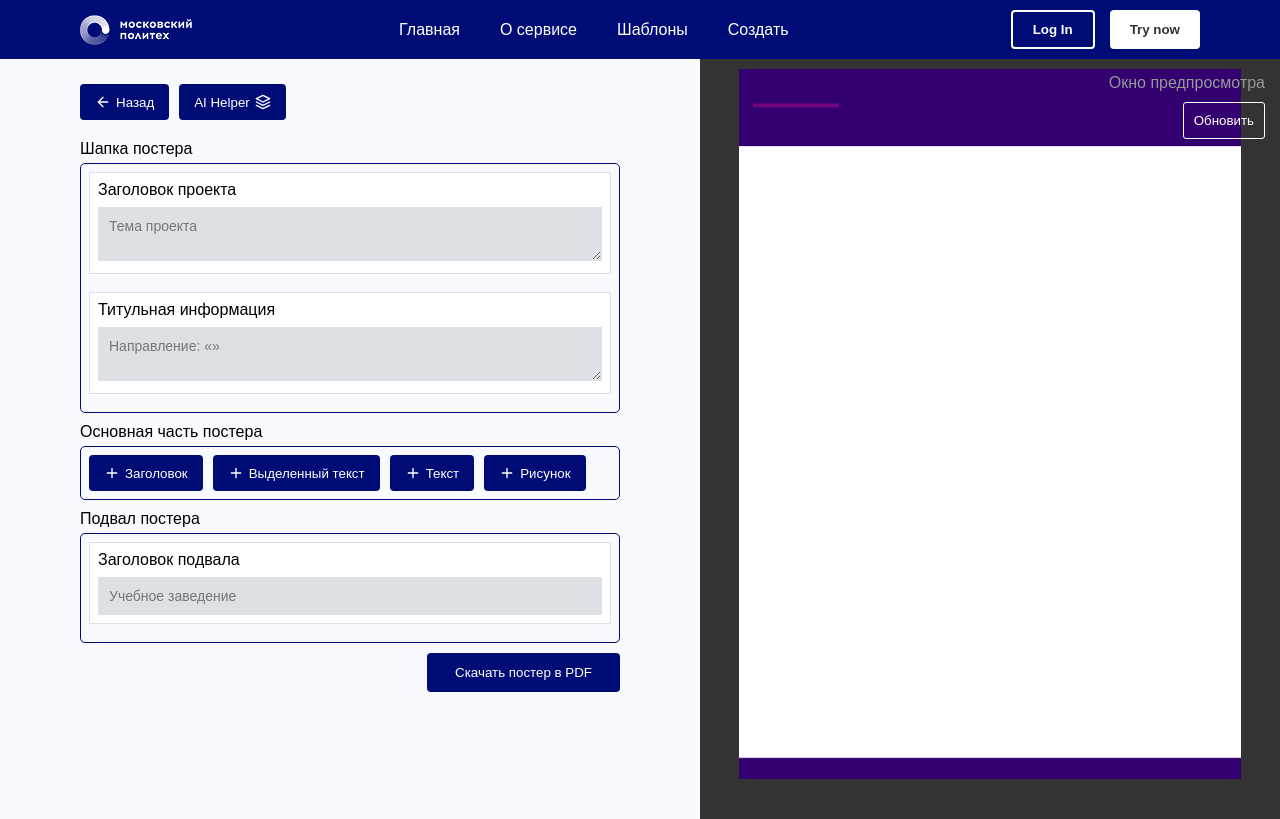
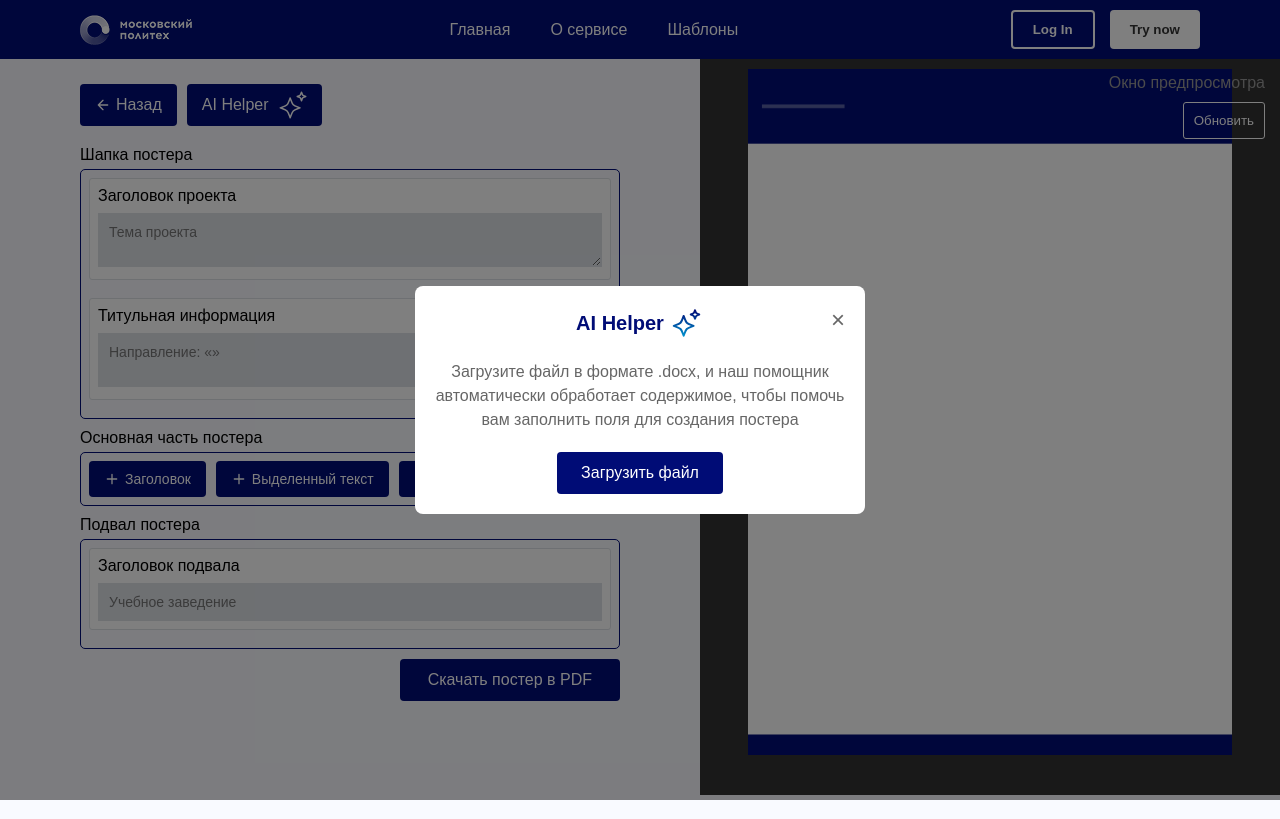
Before and after one commit to izeli4ka/graduation_paper, a Vue app: page /create in a window 1280 px wide. Both pictures are taken after a click on the button "AI Helper". Built offline with nearby package versions, Linux system fonts and the light colour scheme; the HTML template or start-up script is replaced by a standard one.

Commit message:
templatePage, modal window, small edits

```diff
--- a/src/components/FormSection.vue
+++ b/src/components/FormSection.vue
@@ -2,56 +2,34 @@
 <template>
   <section class="form-section">
     <div class="navigation-buttons">
-      <button class="back-btn">
-        <svg
-          width="16"
-          height="16"
-          viewBox="0 0 24 24"
-          fill="none"
-          xmlns="http://www.w3.org/2000/svg"
-        >
-          <path
-            d="M19 12H5M5 12L12 19M5 12L12 5"
-            stroke="white"
-            stroke-width="2"
-            stroke-linecap="round"
-            stroke-linejoin="round"
-          />
+      <router-link to="/templates" class="back-btn">
+        <svg width="16" height="16" viewBox="0 0 24 24" fill="none" xmlns="http://www.w3.org/2000/svg">
+          <path d="M19 12H5M5 12L12 19M5 12L12 5" stroke="white" stroke-width="2" stroke-linecap="round"
+            stroke-linejoin="round" />
         </svg>
         Назад
+      </router-link>
+      <button class="ai-helper-btn" @click="showModal = true">
+        AI Helper
+        <img src="../assets/AI_white.svg" alt="image">
       </button>
-      <button class="ai-helper-btn">
-        AI Helper
-        <svg
-          width="16"
-          height="16"
-          viewBox="0 0 24 24"
-          fill="none"
-          xmlns="http://www.w3.org/2000/svg"
-        >
-          <path
-            d="M12 2L2 7L12 12L22 7L12 2Z"
-            stroke="white"
-            stroke-width="2"
-            stroke-linecap="round"
-            stroke-linejoin="round"
-          />
-          <path
-            d="M2 17L12 22L22 17"
-            stroke="white"
-            stroke-width="2"
-            stroke-linecap="round"
-            stroke-linejoin="round"
-          />
-          <path
-            d="M2 12L12 17L22 12"
-            stroke="white"
-            stroke-width="2"
-            stroke-linecap="round"
-            stroke-linejoin="round"
-          />
-        </svg>
-      </button>
+    </div>
+    <div v-if="showModal" class="modal-overlay">
+      <div class="modal-content">
+        <div class="modal-header">
+          <h3>AI Helper</h3>
+          <img src="../assets/AI_gradient.svg" alt="image">
+        </div>
+        <button class="close-btn" @click="showModal = false">×</button>
+        <div class="modal-body">
+          <p>Загрузите файл в формате .docx, и наш помощник автоматически обработает содержимое, чтобы помочь вам
+            заполнить поля для создания постера</p>
+          <button class="upload-btn" @click="triggerFileUpload">
+            Загрузить файл
+          </button>
+          <input type="file" ref="fileInput" accept=".docx" @change="handleFileUpload" style="display: none">
+        </div>
+      </div>
     </div>
     <div class="form-div">
       <!-- Poster Header Form -->
@@ -59,97 +37,52 @@
       <div class="form-container">
         <div class="form-group">
           <label for="project-title">Заголовок проекта</label>
-          <textarea
-            type="text"
-            id="project-title"
-            class="form-control"
-            placeholder="Тема проекта"
-            v-model="title"
+          <textarea type="text" id="project-title" class="form-control" placeholder="Тема проекта" v-model="title"
             @input="
               (e) => {
                 autoResize(e);
                 updateTitle();
               }
-            "
-          ></textarea>
+            "></textarea>
         </div>
 
         <div class="form-group">
           <label for="project-info">Титульная информация</label>
-          <textarea
-            type="text"
-            id="project-info"
-            class="form-control"
-            placeholder="Направление: «»"
-            v-model="subtitle"
+          <textarea type="text" id="project-info" class="form-control" placeholder="Направление: «»" v-model="subtitle"
             @input="
               (e) => {
                 autoResize(e);
                 updateSubtitle();
               }
-            "
-          ></textarea>
+            "></textarea>
         </div>
       </div>
 
       <!-- Poster Main Content Form -->
       <h3 class="form-title">Основная часть постера</h3>
       <div class="form-container">
-        <div
-          v-for="(element, index) in elements"
-          :key="element.id"
-          class="form-group"
-        >
+        <div v-for="(element, index) in elements" :key="element.id" class="form-group">
           <label :for="element.id">
             {{ getElementLabel(element.type) }}
           </label>
-          <textarea
-            v-if="['text', 'highlightedText'].includes(element.type)"
-            :id="element.id"
-            class="form-control form-textarea"
-            :placeholder="getElementPlaceholder(element.type)"
-            v-model="element.text"
+          <textarea v-if="['text', 'highlightedText'].includes(element.type)" :id="element.id"
+            class="form-control form-textarea" :placeholder="getElementPlaceholder(element.type)" v-model="element.text"
             @input="
               (e) => {
                 autoResize(e);
                 updateContent();
               }
-            "
-          ></textarea>
-          <input
-            v-else
-            type="text"
-            :id="element.id"
-            class="form-control"
-            :placeholder="getElementPlaceholder(element.type)"
-            v-model="element.text"
-            @input="updateContent"
-          />
+            "></textarea>
+          <input v-else type="text" :id="element.id" class="form-control"
+            :placeholder="getElementPlaceholder(element.type)" v-model="element.text" @input="updateContent" />
 
           <div v-if="element.type === 'image'" class="image-upload-container">
-            <input
-              type="file"
-              :id="'file-' + element.id"
-              class="file-input"
-              accept="image/*"
-              @change="(e) => handleImageUpload(e, element)"
-              hidden
-            />
+            <input type="file" :id="'file-' + element.id" class="file-input" accept="image/*"
+              @change="(e) => handleImageUpload(e, element)" hidden />
             <button class="add-file-btn" @click="triggerFileInput(element.id)">
-              <svg
-                width="16"
-                height="16"
-                viewBox="0 0 24 24"
-                fill="none"
-                xmlns="http://www.w3.org/2000/svg"
-              >
-                <path
-                  d="M12 5V19M5 12H19"
-                  stroke="black"
-                  stroke-width="2"
-                  stroke-linecap="round"
-                  stroke-linejoin="round"
-                />
+              <svg width="16" height="16" viewBox="0 0 24 24" fill="none" xmlns="http://www.w3.org/2000/svg">
+                <path d="M12 5V19M5 12H19" stroke="black" stroke-width="2" stroke-linecap="round"
+                  stroke-linejoin="round" />
               </svg>
               {{ element.imageUrl ? "Изменить файл" : "Добавить файл" }}
             </button>
@@ -164,74 +97,30 @@
         </div>
         <div class="action-buttons">
           <button class="action-btn" @click="addElement('header')">
-            <svg
-              width="16"
-              height="16"
-              viewBox="0 0 24 24"
-              fill="none"
-              xmlns="http://www.w3.org/2000/svg"
-            >
-              <path
-                d="M12 5V19M5 12H19"
-                stroke="white"
-                stroke-width="2"
-                stroke-linecap="round"
-                stroke-linejoin="round"
-              />
+            <svg width="16" height="16" viewBox="0 0 24 24" fill="none" xmlns="http://www.w3.org/2000/svg">
+              <path d="M12 5V19M5 12H19" stroke="white" stroke-width="2" stroke-linecap="round"
+                stroke-linejoin="round" />
             </svg>
             Заголовок
           </button>
           <button class="action-btn" @click="addElement('highlightedText')">
-            <svg
-              width="16"
-              height="16"
-              viewBox="0 0 24 24"
-              fill="none"
-              xmlns="http://www.w3.org/2000/svg"
-            >
-              <path
-                d="M12 5V19M5 12H19"
-                stroke="white"
-                stroke-width="2"
-                stroke-linecap="round"
-                stroke-linejoin="round"
-              />
+            <svg width="16" height="16" viewBox="0 0 24 24" fill="none" xmlns="http://www.w3.org/2000/svg">
+              <path d="M12 5V19M5 12H19" stroke="white" stroke-width="2" stroke-linecap="round"
+                stroke-linejoin="round" />
             </svg>
             Выделенный текст
           </button>
           <button class="action-btn" @click="addElement('text')">
-            <svg
-              width="16"
-              height="16"
-              viewBox="0 0 24 24"
-              fill="none"
-              xmlns="http://www.w3.org/2000/svg"
-            >
-              <path
-                d="M12 5V19M5 12H19"
-                stroke="white"
-                stroke-width="2"
-                stroke-linecap="round"
-                stroke-linejoin="round"
-              />
+            <svg width="16" height="16" viewBox="0 0 24 24" fill="none" xmlns="http://www.w3.org/2000/svg">
+              <path d="M12 5V19M5 12H19" stroke="white" stroke-width="2" stroke-linecap="round"
+                stroke-linejoin="round" />
             </svg>
             Текст
           </button>
           <button class="action-btn" @click="addElement('image')">
-            <svg
-              width="16"
-              height="16"
-              viewBox="0 0 24 24"
-              fill="none"
-              xmlns="http://www.w3.org/2000/svg"
-            >
-              <path
-                d="M12 5V19M5 12H19"
-                stroke="white"
-                stroke-width="2"
-                stroke-linecap="round"
-                stroke-linejoin="round"
-              />
+            <svg width="16" height="16" viewBox="0 0 24 24" fill="none" xmlns="http://www.w3.org/2000/svg">
+              <path d="M12 5V19M5 12H19" stroke="white" stroke-width="2" stroke-linecap="round"
+                stroke-linejoin="round" />
             </svg>
             Рисунок
           </button>
@@ -242,19 +131,13 @@
       <div class="form-container">
         <div class="form-group">
           <label for="footer-title">Заголовок подвала</label>
-          <input
-            type="text"
-            id="footer-title"
-            class="form-control"
-            placeholder="Учебное заведение"
-            v-model="footer"
+          <input type="text" id="footer-title" class="form-control" placeholder="Учебное заведение" v-model="footer"
             @input="
               (e) => {
                 autoResize(e);
                 updateFooter();
               }
-            "
-          />
+            " />
         </div>
       </div>
       <div class="btn-container">
@@ -416,6 +299,22 @@ const removeImage = (element) => {
   element.imageName = null
   updateContent()
 }
+
+const showModal = ref(false);
+const fileInput = ref(null);
+
+const triggerFileUpload = () => {
+  fileInput.value.click();
+};
+
+const handleFileUpload = (event) => {
+  const file = event.target.files[0];
+  if (file) {
+    // Здесь будет логика обработки файла
+    console.log('File uploaded:', file.name);
+    showModal.value = false;
+  }
+};
 </script>
 
 
@@ -476,11 +375,13 @@ const removeImage = (element) => {
 
 .back-btn,
 .ai-helper-btn {
-  padding: 10px 15px;
+  padding: 7px 15px;
   margin-right: 10px;
   border: none;
   border-radius: 4px;
   cursor: pointer;
+  text-decoration: none;
+  font-size: 16px;
 }
 
 .back-btn {
@@ -499,6 +400,7 @@ const removeImage = (element) => {
   color: white;
   display: flex;
   align-items: center;
+  gap: 10px;
 }
 
 .ai-helper-btn svg {
@@ -524,6 +426,7 @@ const removeImage = (element) => {
 .form-group {
   background-color: #ffffff;
   padding: 8px;
+  border-radius: 3px;
   border: 1px solid #dde1e6;
 }
 
@@ -571,6 +474,7 @@ const removeImage = (element) => {
   margin-right: 10px;
   border-radius: 4px;
   cursor: pointer;
+  font-size: 14px;
 }
 
 .action-btn svg {
@@ -586,6 +490,7 @@ const removeImage = (element) => {
   color: white;
   display: flex;
   align-items: center;
+  font-size: 16px;
 }
 
 .btn-container {
@@ -610,9 +515,12 @@ const removeImage = (element) => {
 }
 
 .form-textarea {
-  min-height: 50px; /* Минимальная высота */
-  resize: vertical; /* Разрешаем изменение размера только по вертикали */
-  line-height: 1.5; /* Улучшаем читаемость */
+  min-height: 50px;
+  /* Минимальная высота */
+  resize: vertical;
+  /* Разрешаем изменение размера только по вертикали */
+  line-height: 1.5;
+  /* Улучшаем читаемость */
   overflow: hidden;
 }
 
@@ -664,4 +572,82 @@ const removeImage = (element) => {
 .file-input {
   display: none;
 }
+
+.modal-overlay {
+  position: fixed;
+  top: 0;
+  left: 0;
+  right: 0;
+  bottom: 0;
+  background-color: rgba(0, 0, 0, 0.5);
+  display: flex;
+  justify-content: center;
+  align-items: center;
+  z-index: 1000;
+}
+
+.modal-content {
+  background-color: white;
+  border-radius: 8px;
+  width: 90%;
+  max-width: 450px;
+  padding: 20px;
+  position: relative;
+}
+
+.modal-header {
+  display: flex;
+  justify-content: center;
+  margin-bottom: 20px;
+  align-items: center;
+  gap: 5px;
+}
+
+.modal-header h3 {
+  margin: 0;
+  color: var(--blue-color);
+  font-size: 20px;
+}
+
+.close-btn {
+  background: none;
+  border: none;
+  font-size: 24px;
+  cursor: pointer;
+  color: #666;
+  position: absolute;
+  right: 20px;
+  top: 20px;
+}
+
+.close-btn:hover {
+  background-color: rgba(255, 0, 0, 0.1);
+  border-radius: 50%;
+}
+
+.modal-body {
+  text-align: center;
+}
+
+.modal-body p {
+  margin-bottom: 20px;
+  color: #666;
+  line-height: 1.5;
+}
+
+.upload-btn {
+  background-color: var(--blue-color);
+  color: white;
+  border: none;
+  padding: 12px 24px;
+  border-radius: 4px;
+  cursor: pointer;
+  font-weight: 500;
+  transition: background-color 0.3s;
+  font-size: 16px;
+}
+
+.upload-btn:hover {
+  background-color: #000a61;
+}
 </style>
--- a/src/components/HeaderSection.vue
+++ b/src/components/HeaderSection.vue
@@ -10,7 +10,7 @@
       <router-link to="/" class="nav-link">Главная</router-link>
       <router-link to="/about" class="nav-link">О сервисе</router-link>
       <router-link to="/templates" class="nav-link">Шаблоны</router-link>
-      <router-link to="/create" class="nav-link">Создать</router-link>
+      <!-- <router-link to="/create" class="nav-link">Создать</router-link> -->
     </nav>
     <div class="auth-buttons">
       <button class="login-btn">Log In</button>
--- a/src/components/PosterSection.vue
+++ b/src/components/PosterSection.vue
@@ -59,13 +59,13 @@ const posterData = computed(() => store.posterData);
 
 .header {
   height: 1080px;
-  background-color: #32006f;
+  background-color: #000c76;
   padding: 0px 200px;
   display: flex;
   flex-direction: column;
-  justify-content: center;
+  justify-content: space-evenly;
   align-items: flex-start;
-  gap: 50px;
+  /* gap: 50px; */
 }
 
 .title {
@@ -77,9 +77,8 @@ const posterData = computed(() => store.posterData);
 .rectangle {
   width: 1200px;
   height: 54px;
-  background-color: #740480;
+  background-color: #5860A6;
   clip-path: polygon(0 0, 100% 0, 95% 100%, 0 100%);
-  margin-bottom: 60px;
 }
 
 .subtitle {
@@ -120,7 +119,7 @@ const posterData = computed(() => store.posterData);
 .special-text {
   font-size: 96px;
   line-height: 1.4;
-  color: #32006f;
+  color: #000c76;
   margin-bottom: 60px;
 }
 
@@ -130,7 +129,7 @@ const posterData = computed(() => store.posterData);
   justify-content: center;
   align-items: center;
   padding: 0 200px;
-  background-color: #32006f;
+  background-color: #000c76;
 }
 
 .footer-text {
--- a/src/components/PreviewSection.vue
+++ b/src/components/PreviewSection.vue
@@ -75,7 +75,7 @@ const generatePosterPreview = async () => {
   color: white;
   padding: 10px 20px;
   position: relative;
-  max-height: 95vh;
+  max-height: 92vh;
 }
 
 .preview-header {
--- a/src/router/index.js
+++ b/src/router/index.js
@@ -21,12 +21,21 @@ const routes = [
     path: '/templates',
     name: 'Templates',
     component: () => import('../views/TemplatesPage.vue')
+  },
+  {
+    path: '/create/:template?',
+    name: 'CreatePoster',
+    component: () => import('../views/CreatePosterPage.vue'),
+    props: true
   }
 ]
 
 const router = createRouter({
   history: createWebHistory(),
-  routes
+  routes,
+  scrollBehavior() {
+    return { top: 0, left: 0 }
+  }
 })
 
 export default router
--- a/src/views/CreatePosterPage.vue
+++ b/src/views/CreatePosterPage.vue
@@ -30,9 +30,9 @@ import PosterSection from "../components/PosterSection.vue";
 body {
   background-color: #f9faff;
   margin: 0;
-    padding: 0;
-    height: 100%;
-    overflow: hidden;
+  padding: 0;
+  height: 100%;
+  /* overflow: hidden; */
 }
 
 .main-content {
--- a/src/views/HomePage.vue
+++ b/src/views/HomePage.vue
@@ -12,7 +12,7 @@
           <p>и тратить время на сложные программы?</p>
           <p>Просто вставьте текст — и получите готовый постер!</p>
         </div>
-        <router-link to="/create" class="create-button">
+        <router-link to="/templates" class="create-button">
           Создать постер!
         </router-link>
 
--- a/src/views/TemplatesPage.vue
+++ b/src/views/TemplatesPage.vue
@@ -1,3 +1,203 @@
 <template>
-    <div>AboutPage</div>
+    <div class="templates-page">
+        <h1 class="page-title">Выберите подходящий шаблон постера</h1>
+
+        <div class="templates-grid">
+            <div v-for="template in templates" :key="template.id" @click="selectTemplate(template.id)"
+                class="template-card">
+                <div class="template-image">
+                    <img :src="template.image" :alt="template.title">
+                </div>
+
+                <div class="template-info">
+                    <h3 class="template-title">{{ template.title }}</h3>
+                    <p class="template-description">{{ template.description }}</p>
+                </div>
+
+                <button class="select-button">
+                    Выбрать
+                </button>
+            </div>
+        </div>
+    </div>
 </template>
+
+<script setup>
+import { ref } from 'vue';
+import { useRouter } from 'vue-router';
+
+import posterImage from '../assets/banner.png';
+
+const router = useRouter();
+
+const templates = ref([
+    {
+        id: 1,
+        title: 'Научный постер',
+        description: 'Идеально для презентации исследовательских работ и научных проектов',
+        image: posterImage,
+    },
+    {
+        id: 2,
+        title: 'Бизнес-презентация',
+        description: 'Строгий дизайн для бизнес-презентаций и деловых отчетов',
+        image: posterImage,
+    },
+    {
+        id: 3,
+        title: 'Креативный проект',
+        description: 'Яркий дизайн для творческих проектов и художественных работ',
+        image: posterImage,
+    },
+    {
+        id: 4,
+        title: 'Информационный постер',
+        description: 'Для наглядного представления статистики и информации',
+        image: posterImage,
+    },
+    {
+        id: 5,
+        title: 'Минималистичный',
+        description: 'Лаконичный дизайн с фокусом на контент и читаемость',
+        image: posterImage,
+    },
+    {
+        id: 6,
+        title: 'Событийный постер',
+        description: 'Для анонсирования мероприятий, конференций и событий',
+        image: posterImage,
+    }
+]);
+
+const selectTemplate = (templateId) => {
+    router.push({
+        name: 'CreatePoster',
+        params: { template: templateId }
+    });
+};
+</script>
+
+<style scoped>
+body {
+  background-color: #f9faff;
+  margin: 0;
+  padding: 0;
+  height: 100%;
+}
+
+.templates-page {
+    max-width: 1200px;
+    margin: 0 auto;
+    padding: 40px 20px;
+}
+
+.page-title {
+    font-size: 38px;
+    color: #000c76;
+    text-align: center;
+    margin-bottom: 40px;
+}
+
+.templates-grid {
+    display: grid;
+    grid-template-columns: repeat(auto-fill, minmax(350px, 1fr));
+    gap: 30px;
+}
+
+.template-card {
+    background-color: white;
+    border-radius: 10px;
+    overflow: hidden;
+    box-shadow: 0 4px 20px rgba(0, 0, 0, 0.08);
+    transition: all 0.3s ease;
+    display: flex;
+    flex-direction: column;
+    height: 100%;
+    padding-top: 15px;
+}
+
+.template-card:hover {
+    transform: translateY(-6px);
+    box-shadow: 0 12px 24px #000c7647;
+}
+
+.template-card:active {
+    transform: translateY(0px);
+    box-shadow: 0 12px 24px rgba(0, 0, 0, 0.1);
+}
+
+.template-image {
+    position: relative;
+    overflow: hidden;
+    display: flex;
+    justify-content: center;
+}
+
+.template-image img {
+    width: 90%;
+    height: 100%;
+    object-fit: cover;
+}
+
+.template-card:hover {
+    transform: scale(1.03);
+}
+
+.template-info {
+    padding: 20px;
+    flex-grow: 1;
+}
+
+.template-title {
+    font-size: 1.2rem;
+    font-weight: 600;
+    margin-bottom: 10px;
+    color: #000c76;
+}
+
+.template-description {
+    font-size: 0.9rem;
+    color: #666;
+    line-height: 1.5;
+}
+
+.select-button {
+    width: 100%;
+    padding: 15px;
+    background-color: #000c76;
+    color: white;
+    border: none;
+    font-weight: 500;
+    cursor: pointer;
+    transition: all 0.3s ease;
+    font-size: 1rem;
+}
+
+@media (max-width: 768px) {
+    .templates-grid {
+        grid-template-columns: repeat(auto-fill, minmax(280px, 1fr));
+        gap: 20px;
+    }
+
+    .page-title {
+        font-size: 2rem;
+        margin-bottom: 30px;
+    }
+
+    .template-image {
+        height: 200px;
+    }
+
+    .template-info {
+        padding: 15px;
+    }
+
+    .template-title {
+        font-size: 1.1rem;
+    }
+
+    .select-button {
+        padding: 12px;
+    }
+}
+</style>
```
Also changed, not shown: src/assets/AI_gradient.svg (added), src/assets/AI_white.svg (added).
